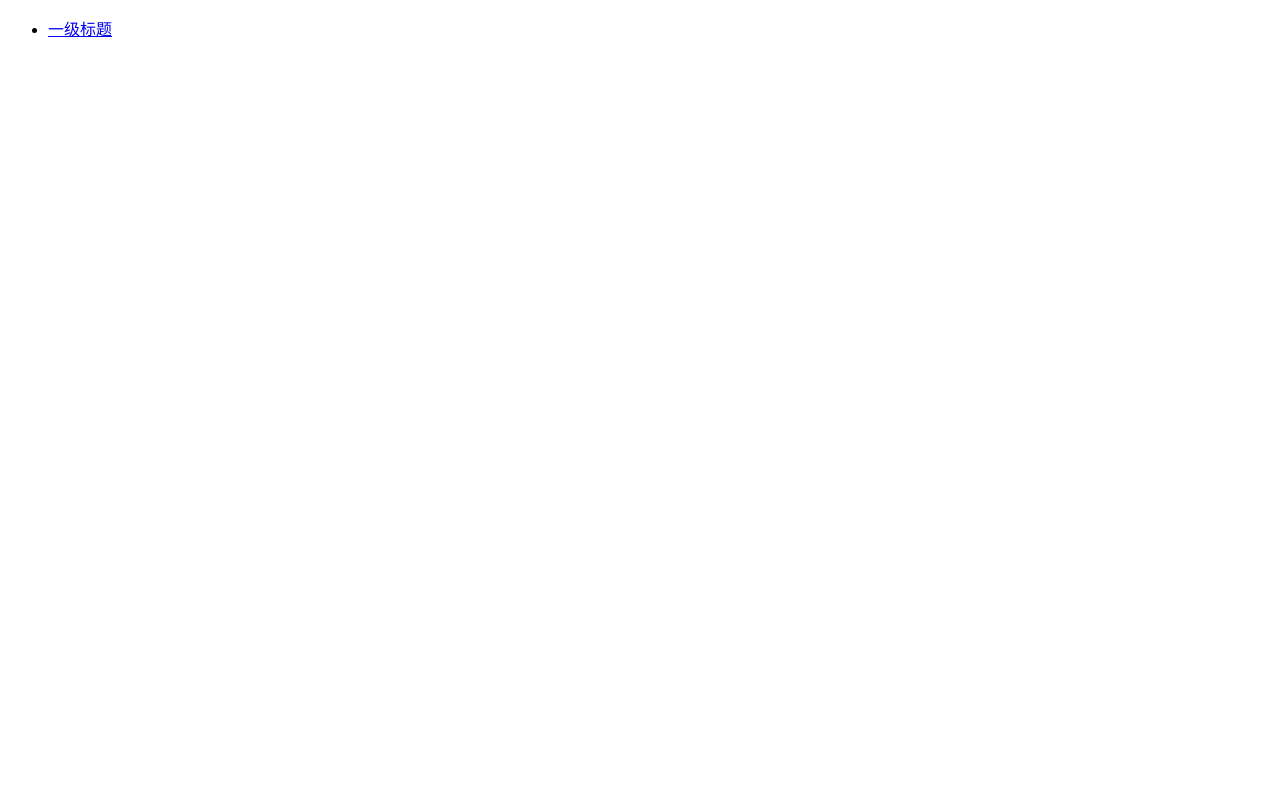
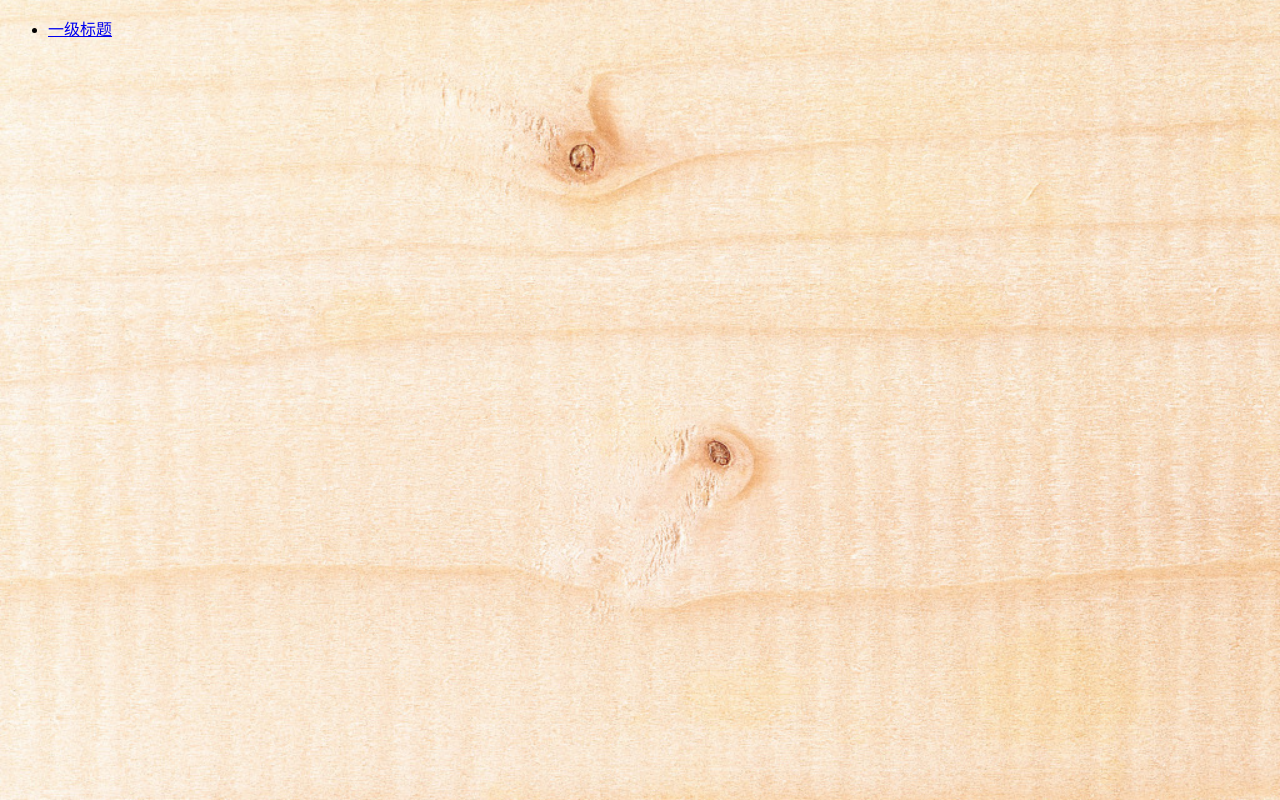
Before and after one commit to CSSACE/MyWebsite, a plain HTML site: page index.html in a window 1280 px wide. Drawn offline with Linux system fonts and the light colour scheme.

Commit message:
add pic2 as background

```diff
--- a/index.html
+++ b/index.html
@@ -85,6 +85,32 @@
 
 </script>
 <style type="text/css">
+	body{
+
+    /*加载背景图*/
+
+     background-image: url(./images/pic2.jpg);
+
+     /* 背景图垂直、水平均居中 */
+
+
+    background-position: center center;
+
+    /* 背景图不平铺 */
+
+
+    background-repeat: no-repeat;
+
+    /* 当内容高度大于图片高度时，背景图像的位置相对于viewport固定 */
+    background-attachment: fixed;  /*此条属性必须设置否则可能无效*/
+
+    /* 让背景图基于容器大小伸缩 */
+   background-size: cover;
+
+   /* 设置背景颜色，背景图加载过程中会显示背景色 */
+   background-color: #CCCCCC;
+
+	}
 	#main li{font-size:40px}
 	#main li ul li{font-size:35px}
 	#main li ul li ul li{font-size:30px}
```
Also changed, not shown: images/pic1.jpg (added), images/pic2.jpg (added), 1 other file.
